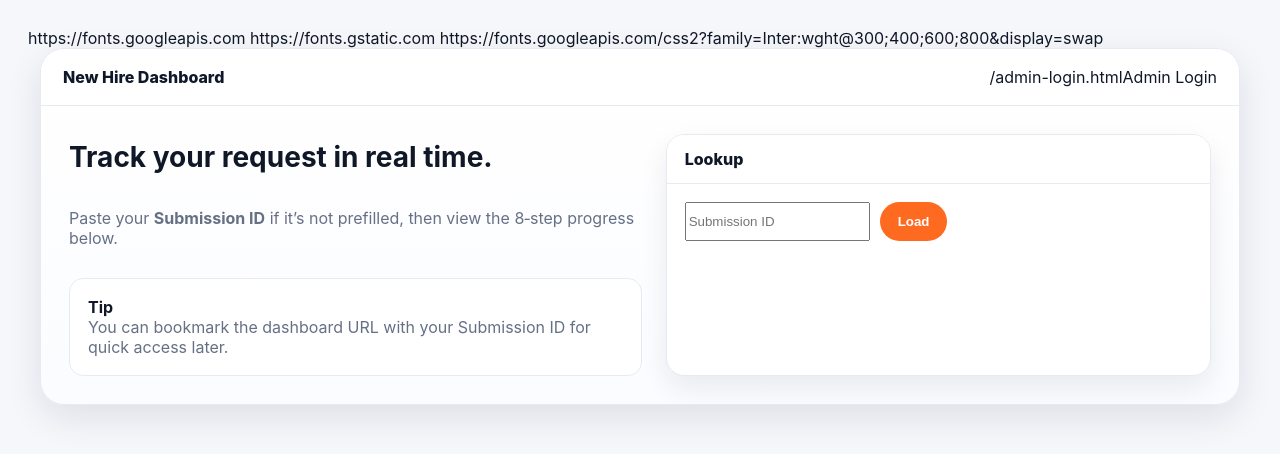
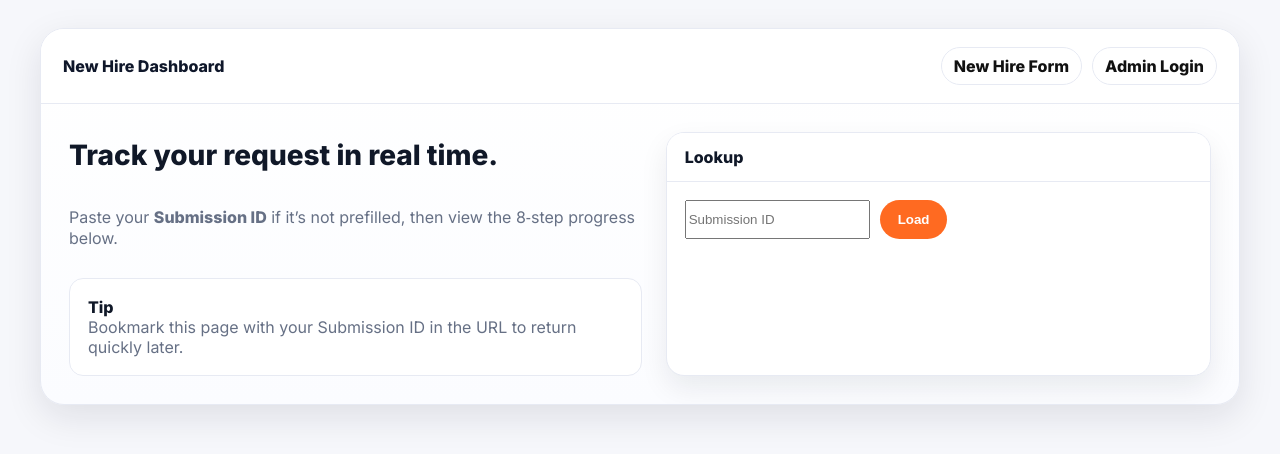
Before and after one commit to taylorcrown2026/NewHireForm, a website: page public/dashboard.html in a window 1280 px wide. Drawn offline with Linux system fonts and the light colour scheme.

Commit message:
Add files via upload

```diff
--- a/public/dashboard.html
+++ b/public/dashboard.html
@@ -4,27 +4,26 @@
   <meta charset="utf-8" />
   <meta name="viewport" content="width=device-width,initial-scale=1,viewport-fit=cover" />
   <title>Concentra — New Hire Dashboard</title>
-  https://fonts.googleapis.com
-  https://fonts.gstatic.com
-  https://fonts.googleapis.com/css2?family=Inter:wght@300;400;600;800&display=swap
+  <link rel="preconnect" href="https://fonts.googleapis.com" />
+  <link rel="preconnect" href="https://fonts.gstatic.com" crossorigin />
+  <link href="https://fonts.googleapis.com/css2?family=Inter:wght@300;400;600;800&display=swap" rel="stylesheet" />
   <style>
-    :root{
-      --bg:#f6f7fb; --card:#ffffff; --ink:#101828; --muted:#667085; --accent:#ff6a21;
-      --ink-2:#0f172a; --line:#e7eaf3; --radius:18px; --shadow: 0 12px 36px rgba(16,24,40,.10); --focus: 0 0 0 3px rgba(255,106,33,.28);
-    }
+    :root{ --bg:#f6f7fb; --card:#ffffff; --ink:#101828; --muted:#667085; --accent:#ff6a21; --ink-2:#0f172a; --line:#e7eaf3; --radius:18px; --shadow: 0 12px 36px rgba(16,24,40,.10); --focus:0 0 0 3px rgba(255,106,33,.28); }
     *{box-sizing:border-box}
     html, body{height:100%}
     body{margin:0;background:var(--bg);color:var(--ink);font-family:Inter,system-ui,-apple-system,Segoe UI,Roboto,Helvetica,Arial,sans-serif;padding:28px}
     .shell{max-width:1200px;margin:0 auto;background:linear-gradient(180deg,#ffffff,#fbfcff);border:1px solid var(--line);border-radius:calc(var(--radius) + 6px);box-shadow:var(--shadow);overflow:hidden;position:relative}
-    header{display:flex;justify-content:space-between;align-items:center;padding:18px 22px;border-bottom:1px solid var(--line);background:#fff}
-    header .left{display:flex;align-items:center;gap:10px;font-weight:800;color:var(--ink-2)}
-    header .right a{font-weight:800;color:#111;text-decoration:none;border:1px solid var(--line);padding:8px 12px;border-radius:999px;background:#fff}
+    header.top{display:flex;justify-content:space-between;align-items:center;padding:18px 22px;border-bottom:1px solid var(--line);background:#fff}
+    .title{display:flex;align-items:center;gap:10px;font-weight:800;color:var(--ink-2)}
+    .nav{display:flex;gap:10px}
+    .nav a{font-weight:800;color:#111;text-decoration:none;border:1px solid var(--line);padding:8px 12px;border-radius:999px;background:#fff}
+
     main{padding:28px;display:grid;grid-template-columns:1.05fr 1fr;gap:24px}
     @media (max-width:980px){main{grid-template-columns:1fr}}
     .info{display:flex;flex-direction:column;gap:14px}
     .headline{font-size:clamp(20px,3vw,28px);margin:6px 0 4px}
     .sub{color:var(--muted);max-width:60ch}
-    .card{background:#fff;border:1px solid var(--line);border-radius:14px;padding:18px;display:grid;gap:12px}
+    .callout{background:#fff;border:1px solid var(--line);border-radius:14px;padding:18px}
 
     .panel{background:#fff;border:1px solid var(--line);border-radius:var(--radius);box-shadow:0 12px 28px rgba(16,24,40,.08);overflow:hidden}
     .panel header{background:#fff;border-bottom:1px solid var(--line);padding:14px 18px;font-weight:800}
@@ -47,17 +46,18 @@
 </head>
 <body>
   <div class="shell">
-    <header>
-      <div class="left">New Hire Dashboard</div>
-      <div class="right">/admin-login.htmlAdmin Login</a></div>
+    <header class="top">
+      <div class="title">New Hire Dashboard</div>
+      <nav class="nav"><a href="/">New Hire Form</a><a href="/admin-login.html">Admin Login</a></nav>
     </header>
 
     <main>
       <section class="info">
         <h2 class="headline">Track your request in real time.</h2>
         <p class="sub">Paste your <strong>Submission ID</strong> if it’s not prefilled, then view the 8‑step progress below.</p>
-        <div class="card">
-          <div><strong>Tip</strong><div class="meta">You can bookmark the dashboard URL with your Submission ID for quick access later.</div></div>
+        <div class="callout">
+          <strong>Tip</strong>
+          <div class="meta">Bookmark this page with your Submission ID in the URL to return quickly later.</div>
         </div>
       </section>
 
```
Also changed, not shown: public/admin-login.html (+14 -7 lines).
